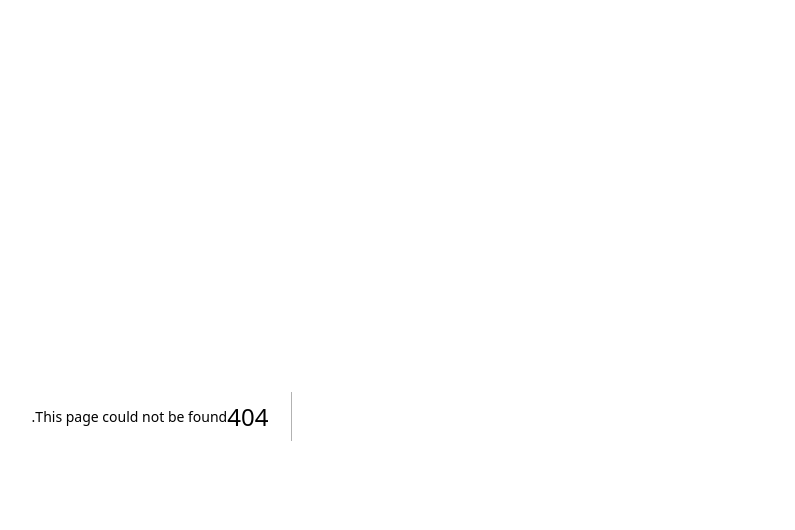
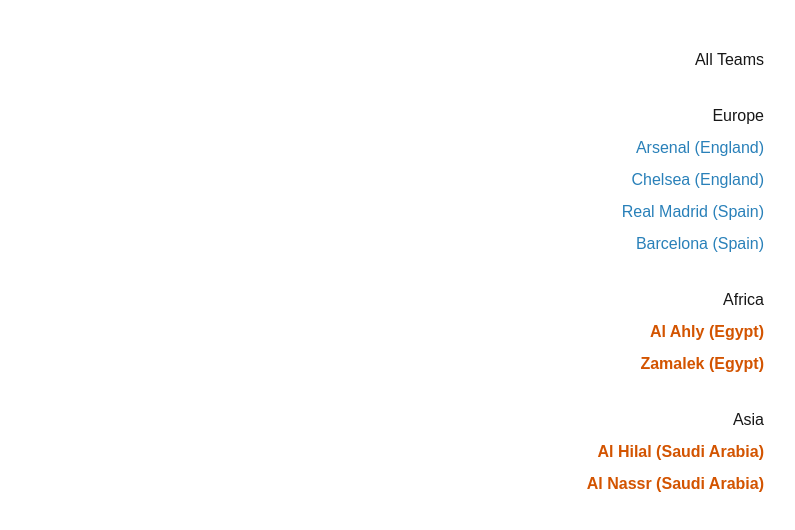
Before and after one commit to nawahtkui/ai-sports-content-generator, a Next.js app: page /teams in a window 1280 px wide. Before the commit this address had no page. Shown: the top 530 px of the page, without its empty margins (468-1263 px from the left). Built offline with nearby package versions, Linux system fonts and the light colour scheme.

Commit message:
Add matches page with all matches listed

```diff
--- a/app/matches/page.tsx
+++ b/app/matches/page.tsx
@@ -3,15 +3,15 @@
 export default function MatchesPage() {
   return (
     <main style={{ padding: "2rem", fontFamily: "sans-serif", maxWidth: "900px" }}>
-      <h1>جميع المباريات</h1>
-      <ul style={{ marginTop: "1rem" }}>
-        {matches.map((match) => (
-          <li key={match.slug}>
+      <h1>All Matches</h1>
+      <ul style={{ marginTop: "1rem", lineHeight: "2" }}>
+        {matches.map(match => (
+          <li key={match.slug} style={{ marginBottom: "1.5rem" }}>
             <strong>{match.home} vs {match.away}</strong>
             <div style={{ fontSize: "0.9rem", color: "#666" }}>
               {match.date} — {match.score}
             </div>
-            <p>{match.summary}</p>
+            <div>{match.summary}</div>
           </li>
         ))}
       </ul>
--- a/app/teams/[team]/page.tsx
+++ b/app/teams/[team]/page.tsx
@@ -1,4 +1,5 @@
 import { notFound } from "next/navigation";
+import teams from "../../../data/teams.json";
 import matches from "../../../data/matches.json";
 
 interface Params {
@@ -8,15 +9,22 @@
 export default function TeamPage({ params }: Params) {
   const teamSlug = params.team.toLowerCase();
 
+  // جلب بيانات الفريق من teams.json
+  const team = teams.find(t => t.slug.toLowerCase() === teamSlug);
+  if (!team) return notFound();
+
+  // جلب كل المباريات التي يشارك فيها الفريق
   const teamMatches = matches.filter(
     m => m.home.toLowerCase() === teamSlug || m.away.toLowerCase() === teamSlug
   );
 
-  if (teamMatches.length === 0) return notFound();
-
   return (
     <main style={{ padding: "2rem", fontFamily: "sans-serif", maxWidth: "900px" }}>
-      <h1>المباريات الخاصة بفريق {teamSlug}</h1>
+      <h1>{team.name} ({team.country})</h1>
+      <h2 style={{ marginTop: "1rem" }}>Matches</h2>
+      {teamMatches.length === 0 ? (
+        <p>No matches found for this team.</p>
+      ) : (
         <ul style={{ marginTop: "1rem", lineHeight: "2" }}>
           {teamMatches.map(match => (
             <li key={match.slug}>
@@ -24,9 +32,11 @@
               <div style={{ fontSize: "0.9rem", color: "#666" }}>
                 {match.date} — {match.score}
               </div>
+              <div>{match.summary}</div>
             </li>
           ))}
         </ul>
+      )}
     </main>
   );
 }
--- /dev/null
+++ b/app/teams/page.tsx
@@ -0,0 +1,35 @@
+import teams from "../../data/teams.json";
+
+export default function TeamsPage() {
+  // ترتيب الفرق حسب القارة
+  const regions = Array.from(new Set(teams.map(t => t.region)));
+
+  return (
+    <main style={{ padding: "2rem", fontFamily: "sans-serif", maxWidth: "900px" }}>
+      <h1>All Teams</h1>
+      {regions.map(region => (
+        <section key={region} style={{ marginTop: "2rem" }}>
+          <h2>{region}</h2>
+          <ul style={{ listStyle: "none", paddingLeft: 0 }}>
+            {teams
+              .filter(team => team.region === region)
+              .map(team => (
+                <li key={team.slug} style={{ margin: "0.5rem 0" }}>
+                  <a
+                    href={`/teams/${team.slug}`}
+                    style={{
+                      textDecoration: "none",
+                      color: team.region === "Asia" || team.region === "Africa" ? "#d35400" : "#2980b9",
+                      fontWeight: team.region === "Asia" || team.region === "Africa" ? "bold" : "normal"
+                    }}
+                  >
+                    {team.name} ({team.country})
+                  </a>
+                </li>
+              ))}
+          </ul>
+        </section>
+      ))}
+    </main>
+  );
+}
--- a/data/teams.json
+++ b/data/teams.json
@@ -1,6 +1,50 @@
 [
-  { "slug": "alahly", "name": "AlAhly", "continentSlug": "africa" },
-  { "slug": "alhilal", "name": "AlHilal", "continentSlug": "asia" },
-  { "slug": "arsenal", "name": "Arsenal", "continentSlug": "europe" },
-  { "slug": "barcelona", "name": "Barcelona", "continentSlug": "europe" }
+  {
+    "slug": "arsenal",
+    "name": "Arsenal",
+    "region": "Europe",
+    "country": "England"
+  },
+  {
+    "slug": "chelsea",
+    "name": "Chelsea",
+    "region": "Europe",
+    "country": "England"
+  },
+  {
+    "slug": "real-madrid",
+    "name": "Real Madrid",
+    "region": "Europe",
+    "country": "Spain"
+  },
+  {
+    "slug": "barcelona",
+    "name": "Barcelona",
+    "region": "Europe",
+    "country": "Spain"
+  },
+  {
+    "slug": "al-ahly",
+    "name": "Al Ahly",
+    "region": "Africa",
+    "country": "Egypt"
+  },
+  {
+    "slug": "al-hilal",
+    "name": "Al Hilal",
+    "region": "Asia",
+    "country": "Saudi Arabia"
+  },
+  {
+    "slug": "al-nassr",
+    "name": "Al Nassr",
+    "region": "Asia",
+    "country": "Saudi Arabia"
+  },
+  {
+    "slug": "zamalek",
+    "name": "Zamalek",
+    "region": "Africa",
+    "country": "Egypt"
+  }
 ]
--- /dev/null
+++ b/matches.json
@@ -0,0 +1,22 @@
+[
+  {
+    "slug": "arsenal-vs-chelsea",
+    "home": "Arsenal",
+    "away": "Chelsea",
+    "date": "2026-01-20",
+    "score": "2-1",
+    "summary": "Arsenal defeated Chelsea in an exciting match with late drama.",
+    "season": "2025-2026",
+    "continent": "europe"
+  },
+  {
+    "slug": "real-madrid-vs-barcelona",
+    "home": "Real Madrid",
+    "away": "Barcelona",
+    "date": "2026-01-21",
+    "score": "3-2",
+    "summary": "A thrilling El Clásico with goals, intensity, and brilliant performances.",
+    "season": "2025-2026",
+    "continent": "europe"
+  }
+]
```
Lines whose indentation alone changed are shown as unchanged.
